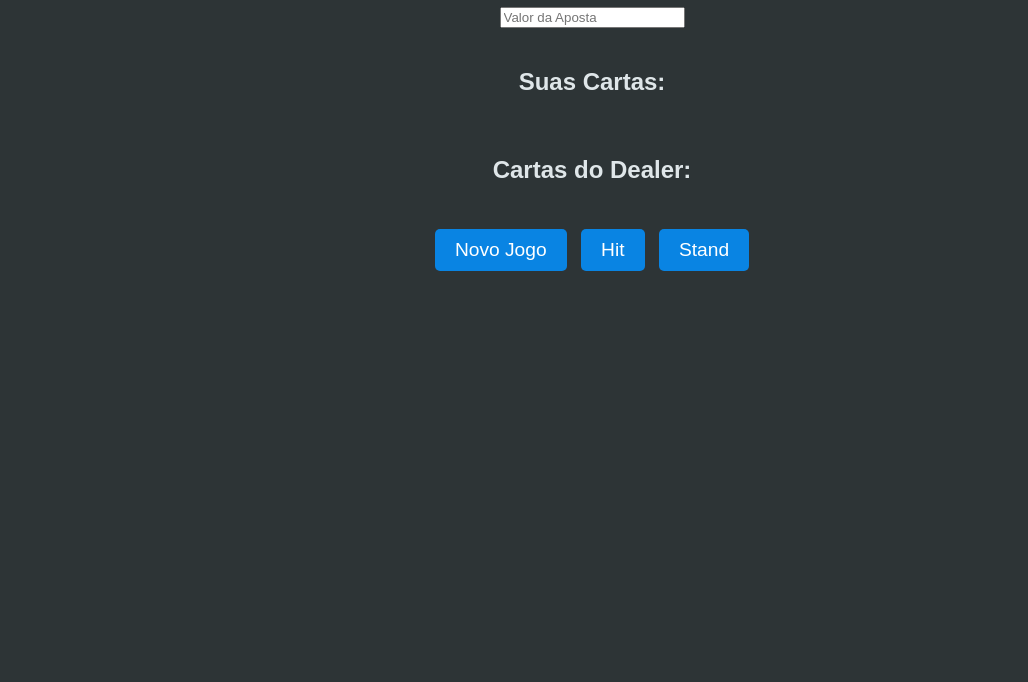
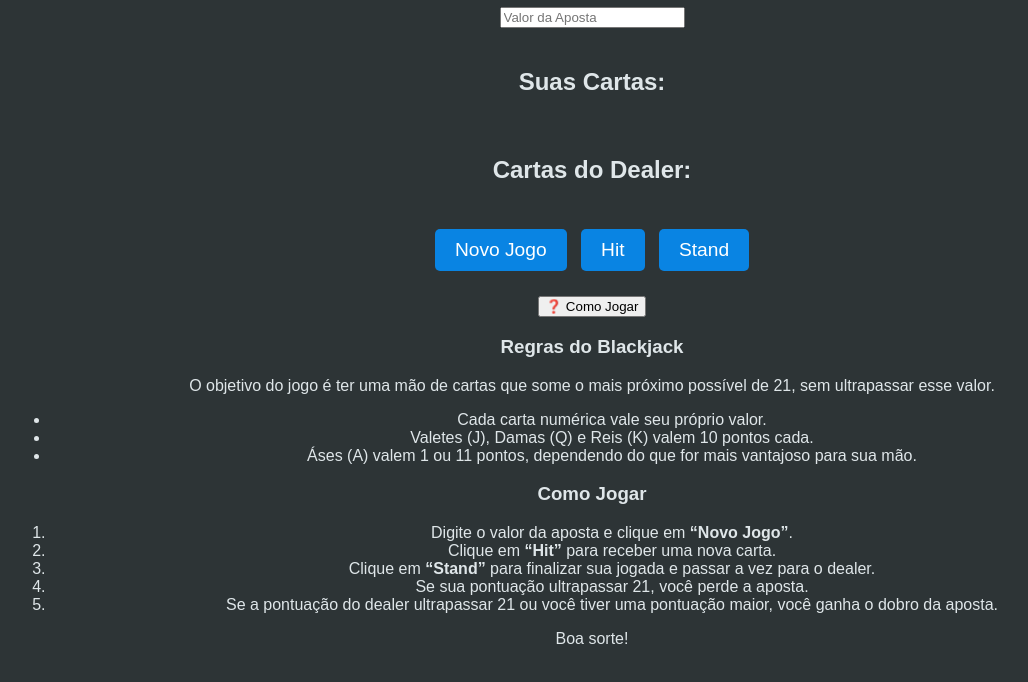
Before and after one commit to Jonhsbet/Blackjack, a plain HTML site: page index.html in a window 1280 px wide. Shown: the part 162-844 px from the top of the page, without its empty margins (48-1076 px from the left). Before the commit the page ends 800 px from the top, so only its background shows below. Drawn offline with Linux system fonts and the light colour scheme.

Commit message:
Update index.html

```diff
--- a/index.html
+++ b/index.html
@@ -27,6 +27,30 @@
 
     <div class="message" id="mensagem"></div>
 
+    <!-- Seção de Dúvidas e Regras -->
+    <div class="faq">
+        <button class="faq-toggle" onclick="toggleFaq()">❓ Como Jogar</button>
+        <div id="faq-content" class="faq-content">
+            <h3>Regras do Blackjack</h3>
+            <p>O objetivo do jogo é ter uma mão de cartas que some o mais próximo possível de 21, sem ultrapassar esse valor.</p>
+            <ul>
+                <li>Cada carta numérica vale seu próprio valor.</li>
+                <li>Valetes (J), Damas (Q) e Reis (K) valem 10 pontos cada.</li>
+                <li>Áses (A) valem 1 ou 11 pontos, dependendo do que for mais vantajoso para sua mão.</li>
+            </ul>
+
+            <h3>Como Jogar</h3>
+            <ol>
+                <li>Digite o valor da aposta e clique em <strong>“Novo Jogo”</strong>.</li>
+                <li>Clique em <strong>“Hit”</strong> para receber uma nova carta.</li>
+                <li>Clique em <strong>“Stand”</strong> para finalizar sua jogada e passar a vez para o dealer.</li>
+                <li>Se sua pontuação ultrapassar 21, você perde a aposta.</li>
+                <li>Se a pontuação do dealer ultrapassar 21 ou você tiver uma pontuação maior, você ganha o dobro da aposta.</li>
+            </ol>
+            <p>Boa sorte!</p>
+        </div>
+    </div>
+
     <script src="script.js"></script>
 </body>
 </html>
```
